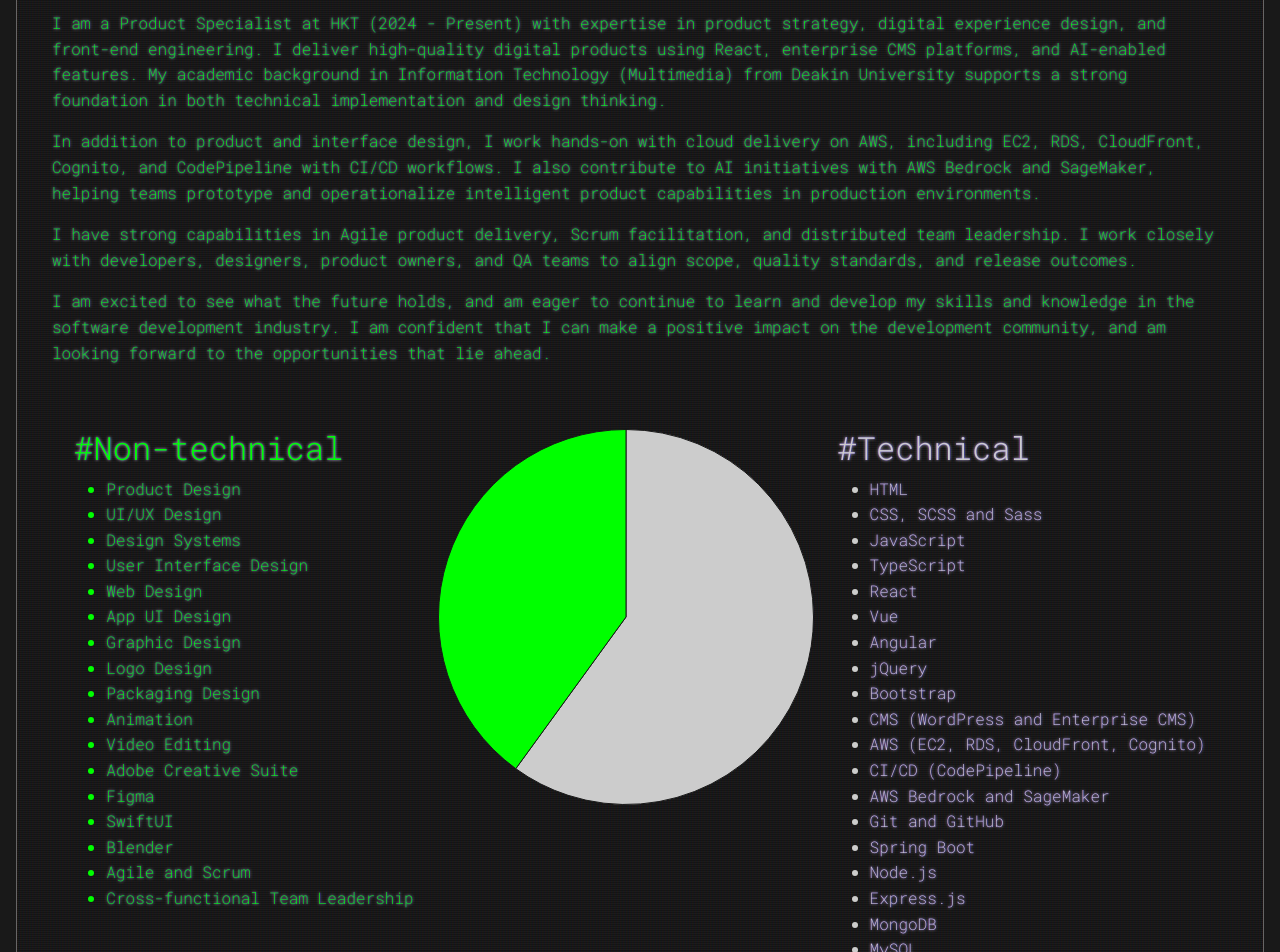
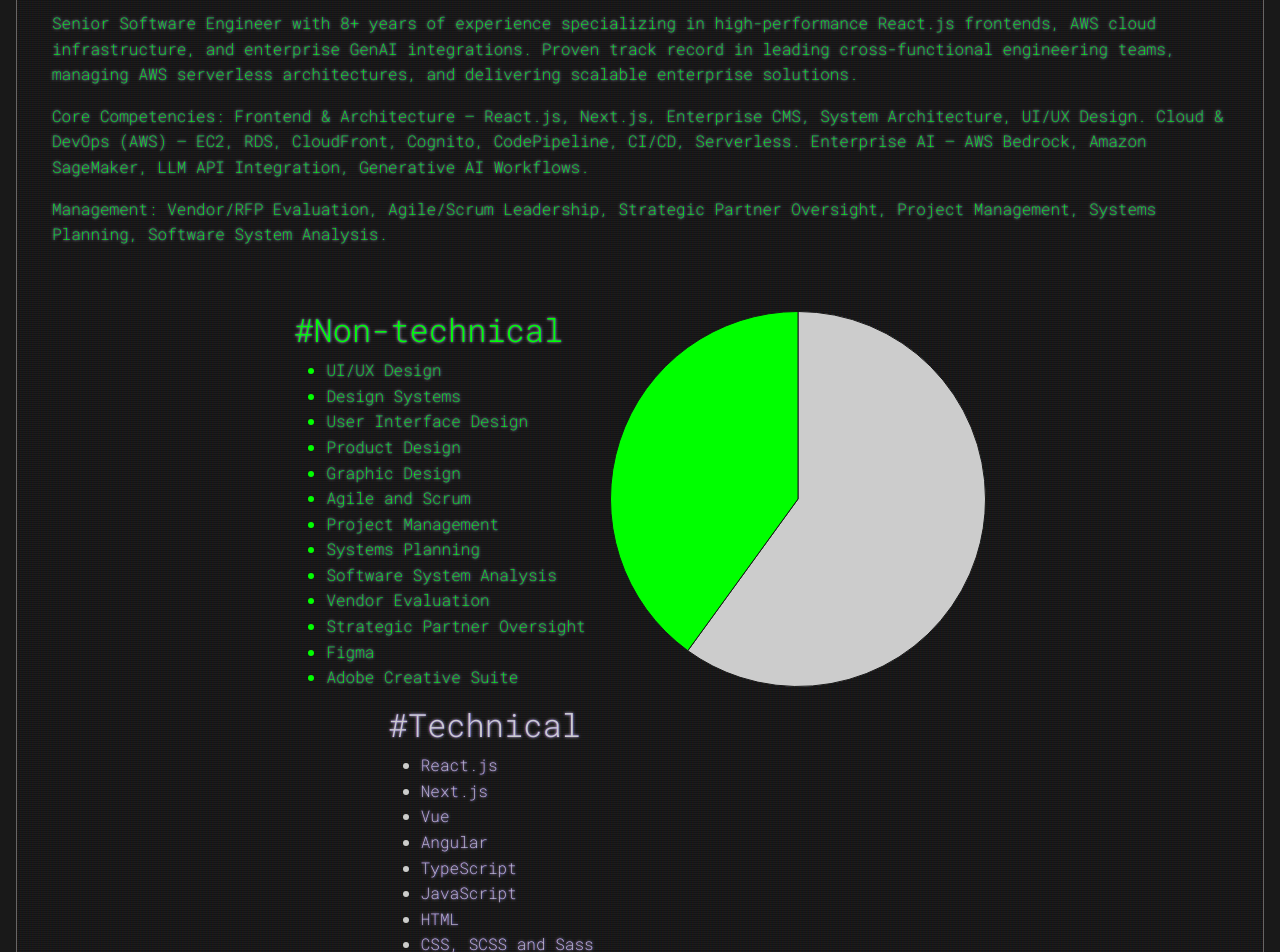
Before and after one commit to lizewkn/lizewkn.github.io, a Vue app: page /#/skills in a window 1280 px wide. Shown: the part 120-1072 px from the top of the page. Built offline with nearby package versions, Linux system fonts and the light colour scheme.

Commit message:
refactor: update professional experience and skills descriptions in About, HomeView, and Skills components

```diff
--- a/src/views/About.vue
+++ b/src/views/About.vue
@@ -6,88 +6,49 @@
     <div class="container-fluid">
       <div class="row">
         <div class="col">
-<p class="green mb-5">I'm a Deakin University graduate in Information Technology (Multimedia) with 10+ years of experience in programming and design. I'm passionate about innovation and staying up-to-date with the latest trends and technologies, and am a strong communicator who enjoys working collaboratively with clients and stakeholders.</p>
-           <h3 class="green">Product Specialist <span class="fs-5">HKT</span></h3>
+<p class="green mb-5">Senior Software Engineer with 8+ years of experience specializing in high-performance React.js frontends, AWS cloud infrastructure, and enterprise GenAI integrations. Proven track record in leading cross-functional engineering teams, managing AWS serverless architectures, and delivering scalable enterprise solutions. Deakin University graduate in Information Technology.</p>
+
+           <h3 class="green">Senior Software Engineer <span class="fs-5">HKT</span></h3>
 
             <h5 class="fst-italic fw-lighter my-2">(03/2024 - Present)</h5>
 
-            <p>Since March 2024, I have worked as a Product Specialist at HKT, leading product design, React-based solution delivery, CMS implementation, and AI-enabled feature development. I manage local and remote engineering teams using Scrum practices, and partner with design teams, product owners, and cross-functional stakeholders to deliver high-quality products. I collaborate across business and technical teams to define requirements, improve user experience, and deliver scalable digital solutions.
+            <p>Frontend Architecture & CMS: Architected and delivered high-performance React.js web applications and enterprise CMS solutions for key commercial projects.
 <br>
-I work hands-on with AWS cloud delivery and infrastructure, including EC2, RDS, CloudFront, Cognito, CodePipeline, and CI/CD workflows. In addition, I support AI initiatives using AWS Bedrock and SageMaker to prototype and deploy intelligent product capabilities.</p>
-           <h3 class="green mt-5">Developer <span class="fs-5">Corporate Travel Management (CTM)</span></h3>
+Cloud & CI/CD Optimization: Managed full-stack AWS cloud infrastructure (EC2, RDS, CloudFront, Cognito) and built automated CI/CD pipelines via CodePipeline to ensure high system availability.
+<br>
+GenAI Feature Deployment: Integrated Generative AI capabilities into core products using AWS Bedrock and Amazon SageMaker to optimize automated user workflows.
+<br>
+Agile Leadership: Led local and offshore Scrum engineering teams, partnering with Product Owners and UI/UX designers to meet project milestones on schedule.
+<br>
+Vendor & Technical Planning: Conducted system analysis, architecture design, and third-party vendor evaluations to align delivery with corporate security and SLA standards.</p>
+
+           <h3 class="green mt-5">Developer <span class="fs-5">Corporate Travel Management (CTM) Group</span></h3>
 
             <h5 class="fst-italic fw-lighter my-2">(11/2023 - 03/2024)</h5>
 
-            <p>At CTM, I worked as a Developer focused on CMS and ticketing systems. My responsibilities included implementing and maintaining core platform features, improving workflow efficiency, and supporting stable delivery for business-critical operations.</p>
-           <h3 class="green mt-5">Freelance Developer</h3>
+            <p>Executed user interface design and front-end development strategies to optimize performance and usability across corporate travel applications. Collaborated on software system analysis to map out engineering requirements and streamline data integration pipelines.</p>
 
-            <h5 class="fst-italic fw-lighter my-2">(03/2023 - 11/2023)</h5>
-
-            <p>Since March 2023, I've been working as a freelance developer, specializing in web app programming, UI/UX design, web design, online store design, and programming. I've also integrated technologies like Magento, Angular, React, and Vue into my projects. Recently, I've expanded my expertise to include product design and 3D printing, allowing me to offer comprehensive solutions that merge digital and physical realms. This additional dimension enables me to assist clients in conceptualizing and prototyping physical products with both functionality and aesthetics in mind. I've managed online stores proficiently, implementing content management systems for efficient website maintenance. This role has also equipped me with valuable project management skills, allowing me to independently oversee projects from start to finish while staying updated with the latest trends in web development and design.</p>
-
-<h3 class="green mt-5">Senior Front-end Developer <span class="fs-5">Flamma Works Design Limited</span></h3>
+<h3 class="green mt-5">Senior Frontend Developer <span class="fs-5">Flamma Works</span></h3>
 
             <h5 class="fst-italic fw-lighter my-2">(03/2018 - 03/2023)</h5>
 
-            <p>As a Senior Front-end Developer at Flamma Works Design Limited since March 2018, my primary responsibility has been the front-end programming of key projects, including the CitiBank project. I have been involved in various aspects of this project, such as the development of electronic direct mailers (edms), forms, standalone pages, animations, videos, and campaign sites.
+            <p>Primary responsibility was the front-end programming of key projects, including the CitiBank project. Developed electronic direct mailers (edms), forms, standalone pages, animations, videos, and campaign sites.
 <br>
-To complete these tasks, I have utilized a range of tools and technologies, including Adobe Creative Suite, HTML, CSS, PHP, JavaScript, GitHub, Angular, Vue, jQuery, TypeScript, and Bootstrap. These tools have allowed me to effectively design and develop visually appealing and user-friendly websites and apps that meet the client's requirements.
+Utilized a range of tools and technologies: Adobe Creative Suite, HTML, CSS, PHP, JavaScript, GitHub, Angular, Vue, jQuery, TypeScript, and Bootstrap. Worked closely with vendors to ensure timely and efficient project delivery.</p>
+
+            <h3 class="green mt-5">Web Designer <span class="fs-5">LazyBug Studio Limited</span></h3>
+
+              <h5 class="fst-italic fw-lighter my-2">(02/2016 - 12/2017)</h5>
+
+              <p>Designed and developed various web and app-based projects. Involved in UI/UX design, interactive website development, creating graphics and logos, and front-end programming.
 <br>
-In addition to my technical responsibilities, I have also worked closely with vendors to ensure timely and efficient project delivery. My effective communication and collaboration skills have been essential in ensuring that projects are completed on time and within budget.
-<br>
-Overall, my experience as a Senior Front-end Developer at Flamma Works Design Limited has provided me with a wealth of experience and knowledge in web design and development. My technical expertise, combined with my strong communication and collaboration skills, has allowed me to successfully contribute to various web-based projects and meet the high standards expected by clients.</p>
+Utilized tools and technologies including Adobe Creative Suite, HTML, CSS, PHP, JavaScript, jQuery, WordPress, Bootstrap, and Figma. Worked on key projects such as lazybugstudio.com and the SA Gaming website.</p>
 
-            <h3 class="green mt-5">Web Designer <span class="fs-5">Lazybug Studio</span></h3>
+            <h3 class="green mt-5">Web Designer <span class="fs-5">on.cc</span></h3>
 
-              <h5 class="fst-italic fw-lighter my-2">(01/2016 - 12/2017)</h5>
+              <h5 class="fst-italic fw-lighter my-2">(07/2015 - 12/2015)</h5>
 
-              <p>As a Web Designer at Lazybug Studio, my responsibilities included designing and developing various web and app-based projects. I was involved in several aspects of each project, such as UI/UX design, interactive website development, designing the UI, creating graphics and logos, and front-end programming.
-<br>
-To complete my tasks, I utilized a range of tools and technologies, including Adobe Creative Suite, HTML, CSS, PHP, JavaScript, jQuery, Wordpress, Bootstrap, and Figma. Notably, I worked on key projects such as the design and development of the company's website, lazybugstudio.com, and the sagaming website.
-<br>
-As a Web Designer, I also had the responsibility of presenting design ideas and concepts to clients, which necessitated excellent communication skills and the ability to understand the client's specific needs and preferences. I then applied my expertise in design and development to create unique and engaging websites and apps that effectively conveyed the client's message and brand.
-<br>
-My experience at Lazybug Studio enabled me to develop a versatile skill set in web design and development, as well as effective communication and collaboration skills. I learned how to work in a team environment and adapt quickly to changing project requirements. These skills have been invaluable in my career as a web designer and have allowed me to successfully contribute to various web and app-based projects.</p>
-
-            <h3 class="green mt-5">Web/App Designer <span class="fs-5">ON.CC</span></h3>
-
-              <h5 class="fst-italic fw-lighter my-2">(08/2015 - 12/2015)</h5>
-
-              <p>In my role as a Web/App Designer at ON.CC, I was responsible for designing and developing a diverse range of web and app-based projects. This included designing the user interface (UI), graphics, and logos for each project.
-<br>
-During my tenure at ON.CC, I worked on several significant projects that enabled me to develop and showcase my skills in web design and development. One such project involved designing the ON.CC iPad App and website. To accomplish this, I utilized a range of tools and technologies such as Adobe Creative Suite, HTML, CSS, JavaScript, PHP, jQuery, Wordpress, Bootstrap, and MySQL to create a visually appealing and user-friendly design for both the app and website.
-<br>
-Another notable project I worked on was the design and development of the Hong Kong Jockey Club campaign websites. These websites were designed to be WCAG recognized, necessitating a meticulous approach to design and development.
-<br>
-In addition to my technical responsibilities, I also presented design ideas and concepts to clients. This required me to effectively communicate with clients to understand their specific needs and preferences. I then applied my design and development expertise to create unique and engaging websites and apps that conveyed the client's message and brand effectively.
-<br>
-Overall, my experience as a Web/App Designer at ON.CC allowed me to develop a versatile skill set that includes technical expertise in web and app design and development, as well as effective communication and collaboration skills. These skills will undoubtedly serve me well in any future roles I undertake in the field of web design and development.</p>
-
-            <h3 class="green mt-5">Web Designer/Developer <span class="fs-5">Intimex Business Solutions</span></h3>
-
-              <h5 class="fst-italic fw-lighter my-2">(03/2014 - 08/2015)</h5>
-
-            <p>
-              As a Web Designer/Developer at Intimex Business Solutions, my role encompassed designing and developing a variety of websites, as well as undertaking graphics and logo design projects. A crucial aspect of my role was front-end programming for the websites and online stores that I worked on.
-<br>
-My responsibility extended to ensuring that the websites of government-funded organizations were WCAG compatible. This required me to possess an in-depth understanding of accessibility guidelines and to have a meticulous approach to web development. To accomplish this, I used a range of tools and technologies such as Adobe Creative Suite, HTML, CSS, .NET, C#, PHP, JavaScript, jQuery, Wordpress, Bootstrap, and MySQL to create visually appealing and user-friendly designs that adhered to the strict accessibility requirements of these clients.
-<br>
-Aside from my technical responsibilities, I also had to present design ideas and concepts to clients, necessitating excellent communication skills and the ability to comprehend their specific needs and preferences. I then utilized my expertise in design and development to create unique and captivating websites that effectively conveyed the client's message and brand.
-<br>
-In summary, my experience as a Web Designer/Developer at Intimex Business Solutions enabled me to develop a robust set of skills in both design and development, along with a deep understanding of accessibility guidelines and how to execute successful projects for government-funded organizations.
-            </p>
-
-            <h3 class="green mt-5">Web Programmer <span class="fs-5">Springtime Design</span></h3>
-
-              <h5 class="fst-italic fw-lighter my-2">(05/2013 - 12/2013)</h5>
-
-          <p>As a Web Programmer at Springtime Design, I was responsible for various front-end programming tasks related to web development projects. My role involved working on different aspects of each project to ensure that the websites were visually appealing and user-friendly.
-<br>
-One of my primary responsibilities was developing the user interface (UI) for these websites. To achieve this, I utilized a range of tools such as Adobe Creative Suite, HTML, CSS, .NET, and C#. Effective communication with team members was crucial to ensure that the design and functionality of each website met the client's expectations.
-<br>
-Apart from UI development, I also undertook other front-end programming tasks, including optimizing websites for search engines, ensuring accessibility for users with disabilities, and ensuring compatibility with various devices and browsers.
-<br>
-My experience as a Web Programmer at Springtime Design helped me develop a versatile skill set in front-end programming, as well as a deep understanding of creating engaging and effective user interfaces for websites.</p>
+              <p>Responsible for designing and developing a diverse range of web and app-based projects, including designing the user interface (UI), graphics, and logos. Worked on the ON.CC iPad App and website using Adobe Creative Suite, HTML, CSS, JavaScript, PHP, jQuery, WordPress, Bootstrap, and MySQL.</p>
       </div>
     </div>
     <!-- <div class="row mt-4">
--- a/src/views/HomeView.vue
+++ b/src/views/HomeView.vue
@@ -4,33 +4,21 @@
     <div class="row">
       <div class="col">
         <h1>Kenny Wong</h1>
-        <h5 class="mt-2">Designer & Developer</h5>
+        <h5 class="mt-2">Senior Software Engineer</h5>
       </div>
     </div>
     <div class="row mt-4">
       <div class="col">
         <div class="greetings">
-          <p class="green">I am a Product Specialist at HKT (2024 - Present), focused on product design and modern web delivery.</p>
+          <p class="green">Senior Software Engineer with 8+ years of experience specializing in high-performance React.js frontends, AWS cloud infrastructure, and enterprise GenAI integrations. Proven track record in leading cross-functional engineering teams, managing AWS serverless architectures, and delivering scalable enterprise solutions.</p>
 
-          <p class="green">My current work includes React development, CMS implementation, and AI-enabled product features.
-            I also manage cloud delivery on AWS, including EC2, RDS, CloudFront, Cognito, CodePipeline, and CI/CD,
-            while supporting AI use cases with AWS Bedrock and SageMaker to deliver scalable, practical solutions.</p>
+          <p class="green">At HKT, I architect and deliver high-performance React.js web applications and enterprise CMS solutions for key commercial projects. I manage full-stack AWS cloud infrastructure (EC2, RDS, CloudFront, Cognito) and build automated CI/CD pipelines via CodePipeline to ensure high system availability.</p>
 
-          <p class="green">One of my strengths as a developer is my ability to work collaboratively with clients and
-            stakeholders. I understand the importance of effective communication and strive to build strong relationships
-            with my clients
-            to ensure that their needs are met. I am also constantly learning and staying up-to-date with the latest
-            trends and technologies in the industry to provide the best possible solutions for my clients.</p>
+          <p class="green">I integrate Generative AI capabilities into core products using AWS Bedrock and Amazon SageMaker to optimize automated user workflows. I lead local and offshore Scrum engineering teams, partnering with Product Owners and UI/UX designers to meet project milestones on schedule.</p>
 
-          <p class="green">In addition to my technical skills, I am also a creative problem-solver who enjoys finding
-            innovative
-            solutions to complex challenges. I am passionate about creating beautiful and functional designs that enhance
-            the user experience and drive engagement.</p>
+          <p class="green">I conduct system analysis, architecture design, and third-party vendor evaluations to align delivery with corporate security and SLA standards. My strength lies in working collaboratively with clients and stakeholders to build strong relationships and ensure their needs are met.</p>
 
-          <p class="green">Check out my portfolio to see my best work, creative process, and professional representation.
-            It includes a range of projects from graphic design to web development, showcasing my skills and abilities.
-            The portfolio gives insight into my approach to achieving clients' goals and demonstrates my commitment to
-            delivering high-quality work.</p>
+          <p class="green">Check out my portfolio to see my best work, creative process, and professional representation. It includes a range of projects from graphic design to web development, showcasing my skills and abilities. The portfolio gives insight into my approach to achieving clients' goals and demonstrates my commitment to delivering high-quality work.</p>
         </div>
       </div>
     </div>
--- a/src/views/Skills.vue
+++ b/src/views/Skills.vue
@@ -2,15 +2,11 @@
   <div class="container-fluid">
     <div class="row">
       <div class="col">
-        <p class="green">I am a Product Specialist at HKT (2024 - Present) with expertise in product strategy, digital experience design, and front-end engineering. I deliver high-quality digital products using React, enterprise CMS platforms, and AI-enabled features. My academic background in Information Technology (Multimedia) from Deakin University supports a strong foundation in both technical implementation and design thinking.</p>
+        <p class="green">Senior Software Engineer with 8+ years of experience specializing in high-performance React.js frontends, AWS cloud infrastructure, and enterprise GenAI integrations. Proven track record in leading cross-functional engineering teams, managing AWS serverless architectures, and delivering scalable enterprise solutions.</p>
 
-        <p class="green">In addition to product and interface design, I work hands-on with cloud delivery on AWS, including EC2, RDS, CloudFront, Cognito, and CodePipeline with CI/CD workflows. I also contribute to AI initiatives with AWS Bedrock and SageMaker, helping teams prototype and operationalize intelligent product capabilities in production environments.</p>
+        <p class="green">Core Competencies: Frontend & Architecture — React.js, Next.js, Enterprise CMS, System Architecture, UI/UX Design. Cloud & DevOps (AWS) — EC2, RDS, CloudFront, Cognito, CodePipeline, CI/CD, Serverless. Enterprise AI — AWS Bedrock, Amazon SageMaker, LLM API Integration, Generative AI Workflows.</p>
 
-        <p class="green">I have strong capabilities in Agile product delivery, Scrum facilitation, and distributed team leadership. I work closely with developers, designers, product owners, and QA teams to align scope, quality standards, and release outcomes.</p>
-
-        <p class="green">I am excited to see what the future holds, and am eager to continue to learn and develop my skills and knowledge
-        in the software development industry. I am confident that I can make a positive impact on the development
-        community, and am looking forward to the opportunities that lie ahead.</p>
+        <p class="green">Management: Vendor/RFP Evaluation, Agile/Scrum Leadership, Strategic Partner Oversight, Project Management, Systems Planning, Software System Analysis.</p>
       </div>
       </div>
       <div class="row justify-content-center mt-5">
@@ -20,46 +16,44 @@
       <div class="col-auto order-1">
         <h2 class="green fw-light">#Non-technical</h2>
 <ul class="green">
-<li>Product Design</li>
 <li>UI/UX Design</li>
 <li>Design Systems</li>
 <li>User Interface Design</li>
-<li>Web Design</li>
-<li>App UI Design</li>
+<li>Product Design</li>
 <li>Graphic Design</li>
-<li>Logo Design</li>
-<li>Packaging Design</li>
-<li>Animation</li>
-<li>Video Editing</li>
+<li>Agile and Scrum</li>
+<li>Project Management</li>
+<li>Systems Planning</li>
+<li>Software System Analysis</li>
+<li>Vendor Evaluation</li>
+<li>Strategic Partner Oversight</li>
+<li>Figma</li>
 <li>Adobe Creative Suite</li>
-<li>Figma</li>
-<li>SwiftUI</li>
-<li>Blender</li>
-<li>Agile and Scrum</li>
-<li>Cross-functional Team Leadership</li>
 </ul>
       </div>
       <div class="col-auto order-3">
         <h2 class="fw-light">#Technical</h2>
 <ul>
+<li>React.js</li>
+<li>Next.js</li>
+<li>Vue</li>
+<li>Angular</li>
+<li>TypeScript</li>
+<li>JavaScript</li>
 <li>HTML</li>
 <li>CSS, SCSS and Sass</li>
-<li>JavaScript</li>
-<li>TypeScript</li>
-<li>React</li>
-<li>Vue</li>
-<li>Angular</li>
+<li>Bootstrap</li>
 <li>jQuery</li>
-<li>Bootstrap</li>
 <li>CMS (WordPress and Enterprise CMS)</li>
-<li>AWS (EC2, RDS, CloudFront, Cognito)</li>
-<li>CI/CD (CodePipeline)</li>
-<li>AWS Bedrock and SageMaker</li>
+<li>AWS (EC2, RDS, CloudFront, Cognito, CodePipeline)</li>
+<li>CI/CD</li>
+<li>AWS Bedrock</li>
+<li>Amazon SageMaker</li>
+<li>Generative AI</li>
+<li>LLM API Integration</li>
 <li>Git and GitHub</li>
-<li>Spring Boot</li>
 <li>Node.js</li>
 <li>Express.js</li>
-<li>MongoDB</li>
 <li>MySQL</li>
 <li>PHP</li>
 </ul>
```
